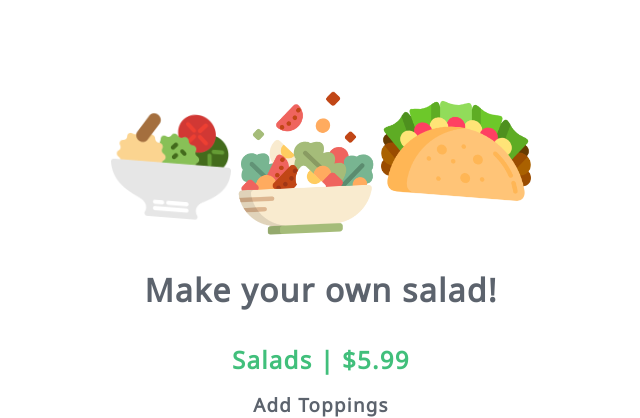
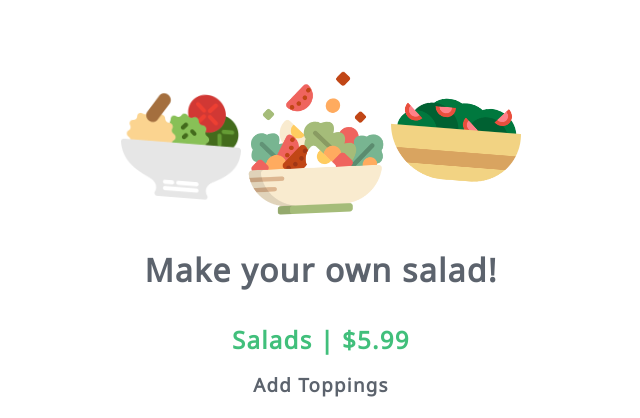
Before and after one commit to disasterisk/ITC250GroupProject2, a PHP site: page /P2Form.php in a window 1280 px wide. Shown: the top 418 px of the page, without its empty margins (319-959 px from the left). Run offline with PHP 8.4, Linux system fonts and the light colour scheme.

Commit message:
replace taco to saladthree

```diff
--- a/P2Form.php
+++ b/P2Form.php
@@ -9,7 +9,7 @@
 <body>
     <img src="img/saladone.png" alt="saladone" class="saladone">
     <img src="img/saladtwo.png" alt="saladtwo" class="saladtwo">
-    <img src="img/taco.png" alt="taco" class="taco">
+    <img src="img/saladthree.png" alt="saladthree" class="saladthree">
   <?php
   //saladTruck.php
   define('THIS_PAGE', basename($_SERVER['PHP_SELF']));
--- a/css/stylesheet.css
+++ b/css/stylesheet.css
@@ -54,8 +54,6 @@ input{
 }
 
 .saladone{
-	/*float: right;*/
-	/*margin-right: 10px;*/
 	margin-top: 60px;
 	clear: both;
 	width: 120px;
@@ -65,9 +63,6 @@ input{
 }
 
 .saladtwo{
-/*	float: left;
-	margin-left: 130px;
-	margin-top: 50px;*/
 	clear: both;
 	width: 140px;
 	transform: skewY(-2.5deg);
@@ -75,12 +70,10 @@ input{
     display: inline-block;
 }
 
-.taco{
-	/*float: right;
-	margin-right: 140px;*/
+.saladthree{
 	margin-top: 80px;
 	clear: both;
-	width: 150px;
+	width: 130px;
 	transform: skewY(4.5deg);
     transform-origin: 100%;
     display: inline-block;
```
Also changed, not shown: img/saladthree.png (added), img/taco.png (deleted).
